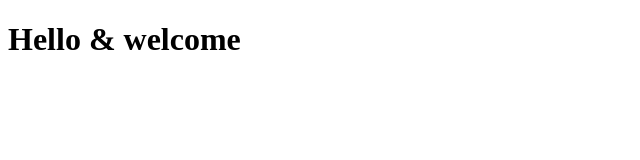
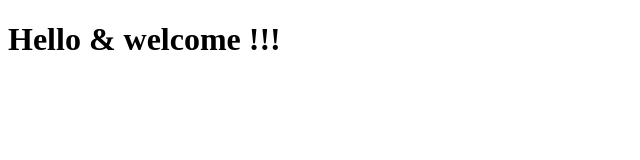
Before and after one commit to KenKarlson/coffee-club, a Vue app: page / in a window 1280 px wide. Shown: the top 160 px of the page, without its empty margins (0-640 px from the left). Built offline with nearby package versions, Linux system fonts and the light colour scheme.

Commit message:
New commit

```diff
--- a/src/App.vue
+++ b/src/App.vue
@@ -1,6 +1,6 @@
 <template>
   <div id="app">
-    <h1>Hello & welcome</h1>
+    <h1>Hello & welcome !!!</h1>
   </div>
 </template>
 
```
